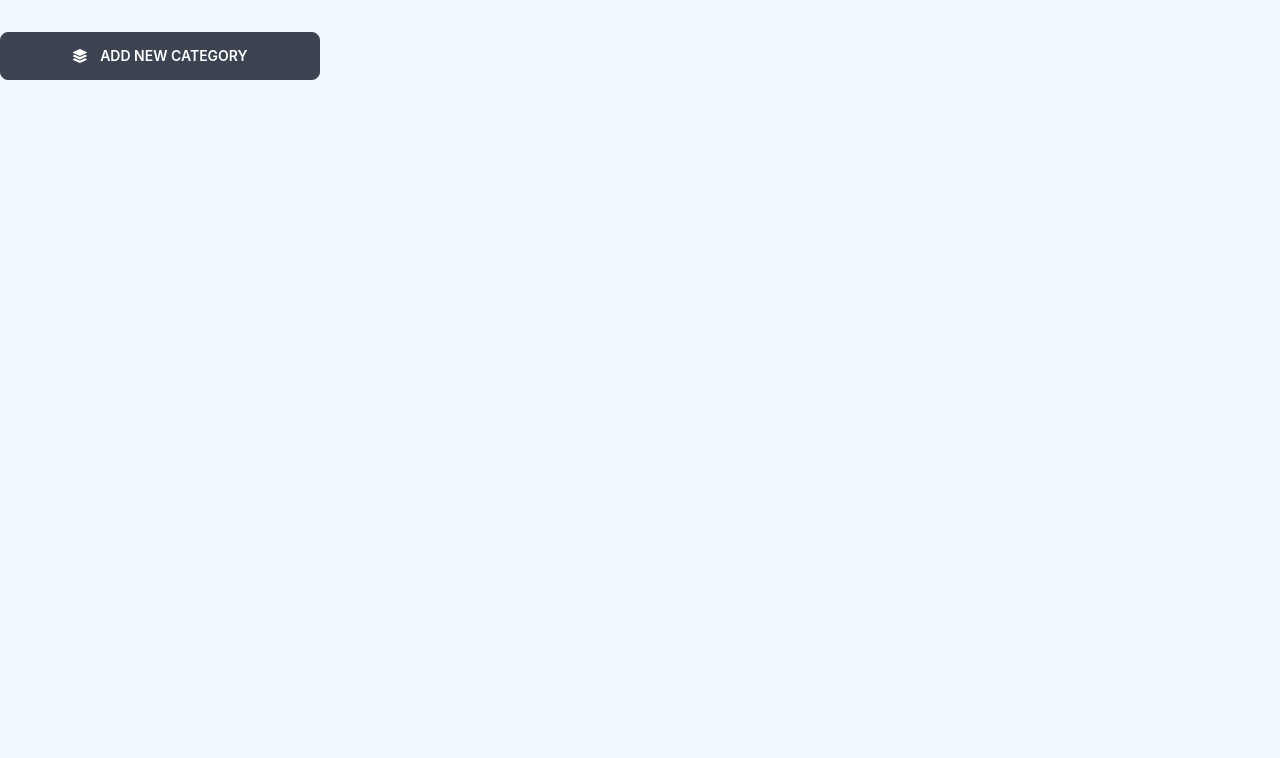
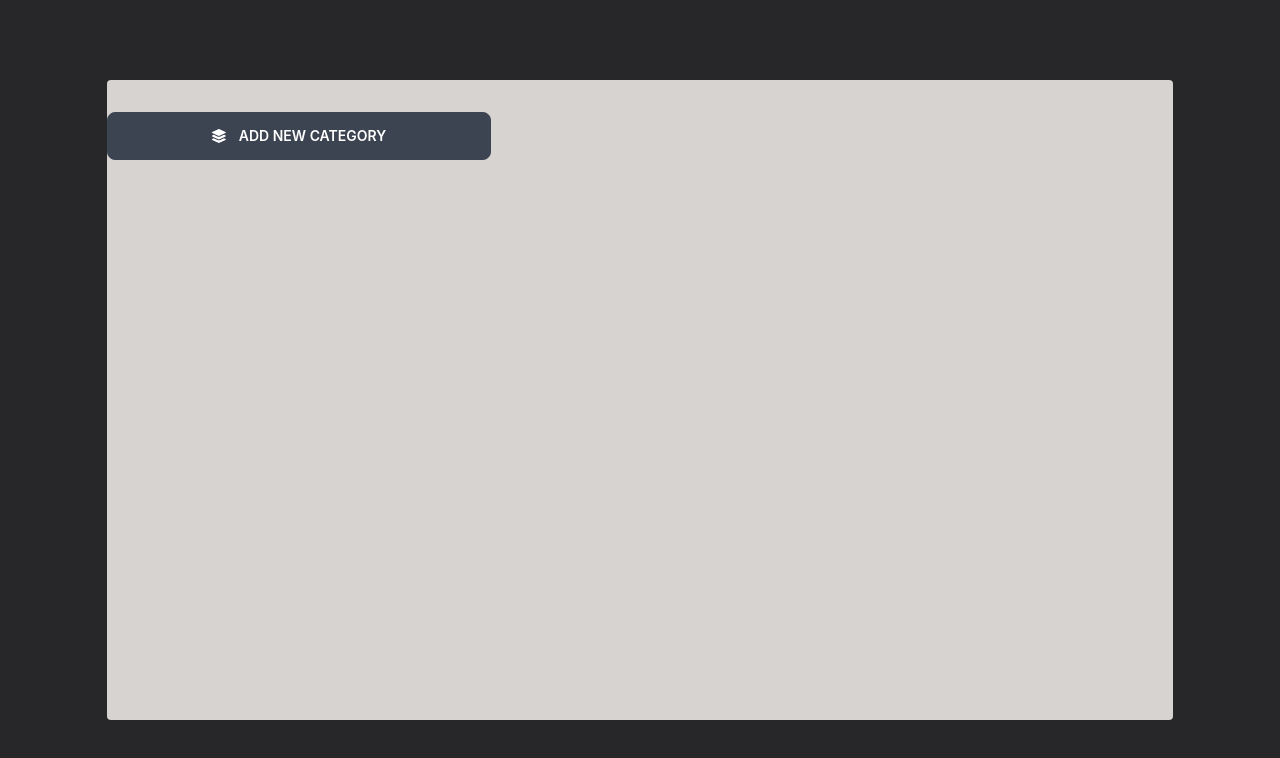
Before and after one commit to mamun-opu/to-do, a React (Create React App) app: page / in a window 1280 px wide. Shown: the top 758 px of the page. Built offline with nearby package versions, Linux system fonts and the light colour scheme.

Commit message:
home page desighn

```diff
--- a/src/App.css
+++ b/src/App.css
@@ -3,6 +3,5 @@
     padding: 0;
 }
 body{
-    height: 100vh;
     background-color: aliceblue;
 }
--- a/src/components/CRUD/CreateTaskCategory.tsx
+++ b/src/components/CRUD/CreateTaskCategory.tsx
@@ -50,7 +50,7 @@ const CreateTaskCategory = () => {
   return (
     <div className="w-96 max-w-xs mt-8">
       {!isAddList ? (
-        <button onClick={() => setIsAddList(true)} className="btn btn-block">
+        <button onClick={() => setIsAddList(true)} className="btn btn-block mr-8 w-96">
           <FontAwesomeIcon icon={faLayerGroup} />
           <span className="ml-3">Add new Category</span>
         </button>
--- a/src/components/Visualization/ShowAllTasks.tsx
+++ b/src/components/Visualization/ShowAllTasks.tsx
@@ -13,7 +13,7 @@ const ShowAllTasks = () => {
       <div className="flex">
         {categoryList?.map((category) => {
           return (
-            <div className="m-8 p-3 border border-sky-500">
+            <div className="m-8 p-3 border border-sky-500 h-fit">
               <button className="btn btn-block w-96">{category}</button>
               <div className="divider">X</div>
               <div>
--- a/src/components/Visualization/ShowSingleTask.tsx
+++ b/src/components/Visualization/ShowSingleTask.tsx
@@ -42,8 +42,8 @@ const ShowSingleTask = ({
   return (
     <div className="w-96">
       {display ? (
-        <div className={"w-96 flex flex-row justify-between items-center"}>
-          <div className="flex">
+        <div className={"w-96 text-black flex flex-row justify-between items-center"}>
+          <div className="flex font-medium">
             <Link to={"/task/" + todo.id}>{todo.name}</Link>
           </div>
 
--- a/src/pages/Home.tsx
+++ b/src/pages/Home.tsx
@@ -2,11 +2,12 @@ import ShowAllTasks from "../components/Visualization/ShowAllTasks";
 import CreateTaskCategory from "../components/CRUD/CreateTaskCategory";
 
 const Home = () => {
-
   return (
-    <div className="flex">
-      <ShowAllTasks />
-      <CreateTaskCategory />
+    <div className="h-screen w-screen pt-20 pb-20 bg-zinc-800">
+      <div className="rounded flex h-full w-5/6 overflow-x-scroll mx-auto bg-stone-300">
+        <ShowAllTasks />
+        <CreateTaskCategory />
+      </div>
     </div>
   );
 };
```
